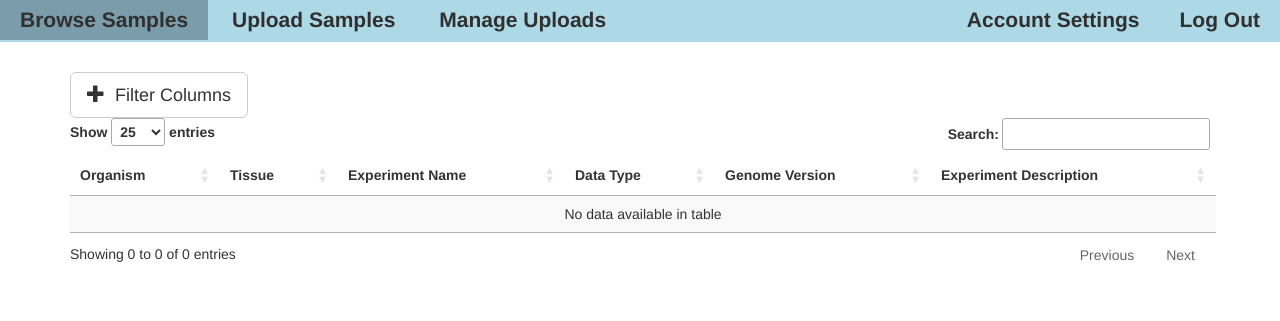
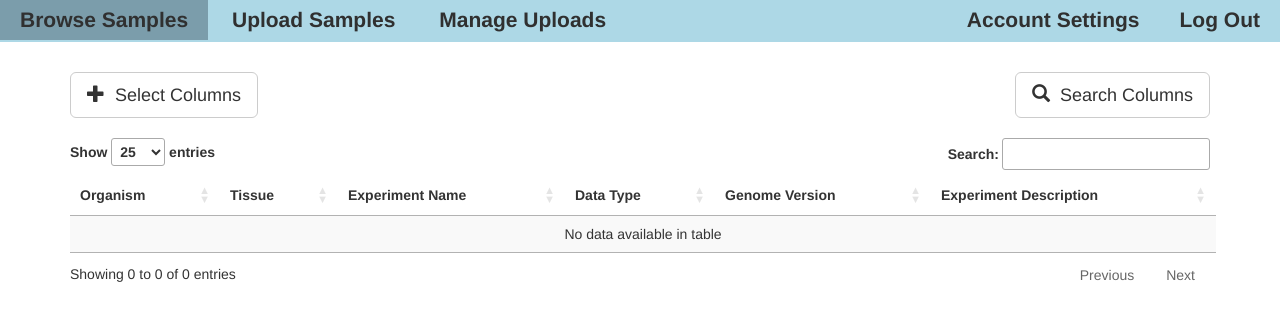
Before and after one commit to deto/YosefDB, a Django app: page /Samples/Browse in a window 1280 px wide. Shown: the top 321 px of the page. Run offline with Django 3.2, Linux system fonts and the light colour scheme; the visitor is signed in with stand-in values (Sample User, id 1); data that the repository does not hold is empty; some libraries are stand-ins or nearby versions.

Commit message:
Searching in sample table.
Signed-off-by: David DeTomaso <davedeto@gmail.com>

```diff
--- a/SampleLibrary/static/SampleLibrary/style.css
+++ b/SampleLibrary/static/SampleLibrary/style.css
@@ -5,22 +5,46 @@ html{
 body{
     min-height: 100%;
 }
+
+#filtering_show{
+    float: left;
+    margin-bottom: 20px;
+}
+
+#search_show{
+    float: right;
+    margin-bottom: 20px;
+}
+
 #filtering_options label {
     margin-left: 20px;
 }
 
-#filtering_options {
+#search_options label {
+    margin-right: 20px;
+}
+
+#search_options{
+    text-align: right;
+}
+
+#filtering_options{
+    text-align: left;
+}
+
+#filtering_options , #search_options{
+    display: inline-block;
     background: white;
     border: solid 1px black;
     border-radius: 5px;
     left: 50%;
     margin: auto;
     margin-top: 50px;
-    width: 400px;
     padding: 20px 30px;
 }
 
-#filtering_overlay {
+#filtering_overlay , #search_overlay{
+    text-align: center;
     position: fixed;
     left: 0;
     top: 0;
--- a/SampleLibrary/templates/SampleLibrary/viewSamples.html
+++ b/SampleLibrary/templates/SampleLibrary/viewSamples.html
@@ -4,13 +4,28 @@
     {% csrf_token %}
     <div id="filtering_show">
         <button type="button" class="btn btn-default btn-lg" aria-label="Filter on">
-            <span class="glyphicon glyphicon-plus" aria-hidden="true"></span><span style="margin-left: 10px;">Filter Columns</span>
+            <span class="glyphicon glyphicon-plus" aria-hidden="true"></span><span style="margin-left: 10px;">Select Columns</span>
+        </button>
+    </div>
+    <div id="search_show">
+        <button type="button" class="btn btn-default btn-lg" aria-label="Search on">
+            <span class="glyphicon glyphicon-search" aria-hidden="true"></span><span style="margin-left: 10px;">Search Columns</span>
         </button>
     </div>
     <div id="filtering_overlay" style="display: none">
         <div id="filtering_options">
             <button type="button" class="btn btn-primary btn-lg" aria-label="Close Filter" style="margin-top: 15px;">
                 Back
+            </button>
+        </div>
+    </div>
+    <div id="search_overlay" style="display: none">
+        <div id="search_options">
+            <button type="button" class="btn btn-primary btn-lg backbutton" aria-label="Back" style="margin-top: 15px; float: left;">
+                Search
+            </button>
+            <button type="button" class="btn btn-default btn-lg clearbutton" aria-label="Clear" style="margin-top: 15px;">
+                Clear Terms
             </button>
         </div>
     </div>
@@ -64,8 +79,8 @@
 
              "columns": [
                  { "data": "SampleId" , "name": "SampleId", "visible": false},
-                 { "data": "UploadBatch", "name": "UploadBatch" , "visible": false},
-                 { "data": "UploadDate", "name": "UploadDate" , "visible": false},
+                 { "data": "UploadBatch", "name": "UploadBatch_id" , "visible": false},
+                 { "data": "UploadDate", "name": "UploadBatch__UploadDate" , "visible": false},
                  { "data": "Uploader", "name": "Uploader" , "visible": false},
                  { "data": "Organism", "name": "Organism" },
                  { "data": "Tissue", "name": "Tissue" },
@@ -93,6 +108,7 @@
                  ],
          } );
 
+         //Build the filter overlay
         // for each column in header add a togglevis button in the div
         table.columns().every( function () {
             var i = this.index();
@@ -123,6 +139,29 @@
 
         });
 
+         //Build the search overlay
+         // for each column in header add a text input
+         table.columns().every( function () {
+             var i = this.index();
+             var name = this.header().innerHTML;
+
+             var textinput = document.createElement( "input" );
+             textinput.type="text";
+             textinput.name=name;
+             textinput.id="search_col"+ i.toString();
+             $(textinput).data("col", i);
+
+             var label = document.createElement("label");
+             label.htmlFor = textinput.id;
+             label.appendChild(document.createTextNode(name+":"));
+
+             var div = document.createElement("div");
+             div.appendChild(label);
+             div.appendChild(textinput);
+             $("#search_options").prepend($(div));
+
+         });
+
          $('#filtering_show').children('button').click(function () {
              $('#filtering_overlay').toggle();
          });
@@ -138,6 +177,32 @@
          $('#filtering_options').click(function(event){
              event.stopPropagation(); //Needed to prevent bubbling loop
          });
+
+         $('#search_show').children('button').click(function () {
+             $('#search_overlay').toggle();
+         });
+
+         $('#search_options').children('button').filter('.backbutton').click(function () {
+             $('#search_options').find('input[type=text]').each(function(i){
+                 var col_i = $(this).data('col');
+                 var search_text = $(this).val();
+                 table.column(col_i).search(search_text);
+             });
+             $('#search_overlay').hide();
+             table.draw();
+         });
+
+         $('#search_options').children('button').filter('.clearbutton').click(function () {
+             $('#search_options').find('input').val('');
+         });
+
+         $('#search_overlay').click(function(){
+             $('#search_options').children('button').filter('.backbutton').click();
+         });
+
+         $('#search_options').click(function(event){
+             event.stopPropagation(); //Needed to prevent bubbling loop
+         });
      } );
  </script>
 {% endblock %}
--- a/SampleLibrary/views.py
+++ b/SampleLibrary/views.py
@@ -12,6 +12,7 @@ from .fileOps import handle_uploaded_file, validate_upload;
 
 from .models import Sample, Upload, UnvalidatedUpload, UnvalidatedSample;
 from .forms import UploadFileForm, AccountSettingsForm;
+import re;
 # Create your views here.
 
 @login_required
@@ -148,13 +149,45 @@ def unvalidatedUpload_samples_asJson(request):
 @csrf_exempt
 @login_required
 def samples_asJson(request):
-    #import pdb; pdb.set_trace();
     params = request.POST;
+
+    #Determine sort order
+    sort_col = params['order[0][column]'];
+    sort_dir = params['order[0][dir]'];
+
+    sort_name = params['columns[' + sort_col + '][name]'];
+
+    if(sort_name == "Uploader"):
+        sort_name = "UploadBatch__UploadedBy__first_name";
+
+    if(sort_dir == "desc"):
+        sort_name = '-' + sort_name;  #negative in front means descending
+
+    #Extract any search terms
+    search_patterns = list();
+    for key in params.keys():
+        if(key.find("[search][value]") > -1 and key.startswith('columns[') and params[key] != ''):
+            col_prefix = re.search('columns\[\d+\]', key).group();
+            name = params[col_prefix + '[name]'];
+            val = params[col_prefix + '[search][value]'];
+            vals = [x.strip() for x in val.split(';')];
+            for val in vals:
+                search_patterns.append({'name':name, 'value':val});
+
 
     #Filter by number and offset.
     start = int(params["start"]);
     length = int(params["length"]);
     samples = Sample.objects.select_related().all();
+
+    for search_pattern in search_patterns:
+        if(search_pattern['name'] == "Uploader"):
+            search_pattern['name'] = "UploadBatch__UploadedBy__first_name";
+
+        #Seems to work on ints too?
+        samples = samples.filter(**{search_pattern['name'] +'__icontains': search_pattern['value']});
+
+    samples = samples.order_by(sort_name);
     paged_samples = samples[start:(start+length)];
     json_samples = '"data": ' + CustomSerializers.serialize_samples(paged_samples);
 
```
